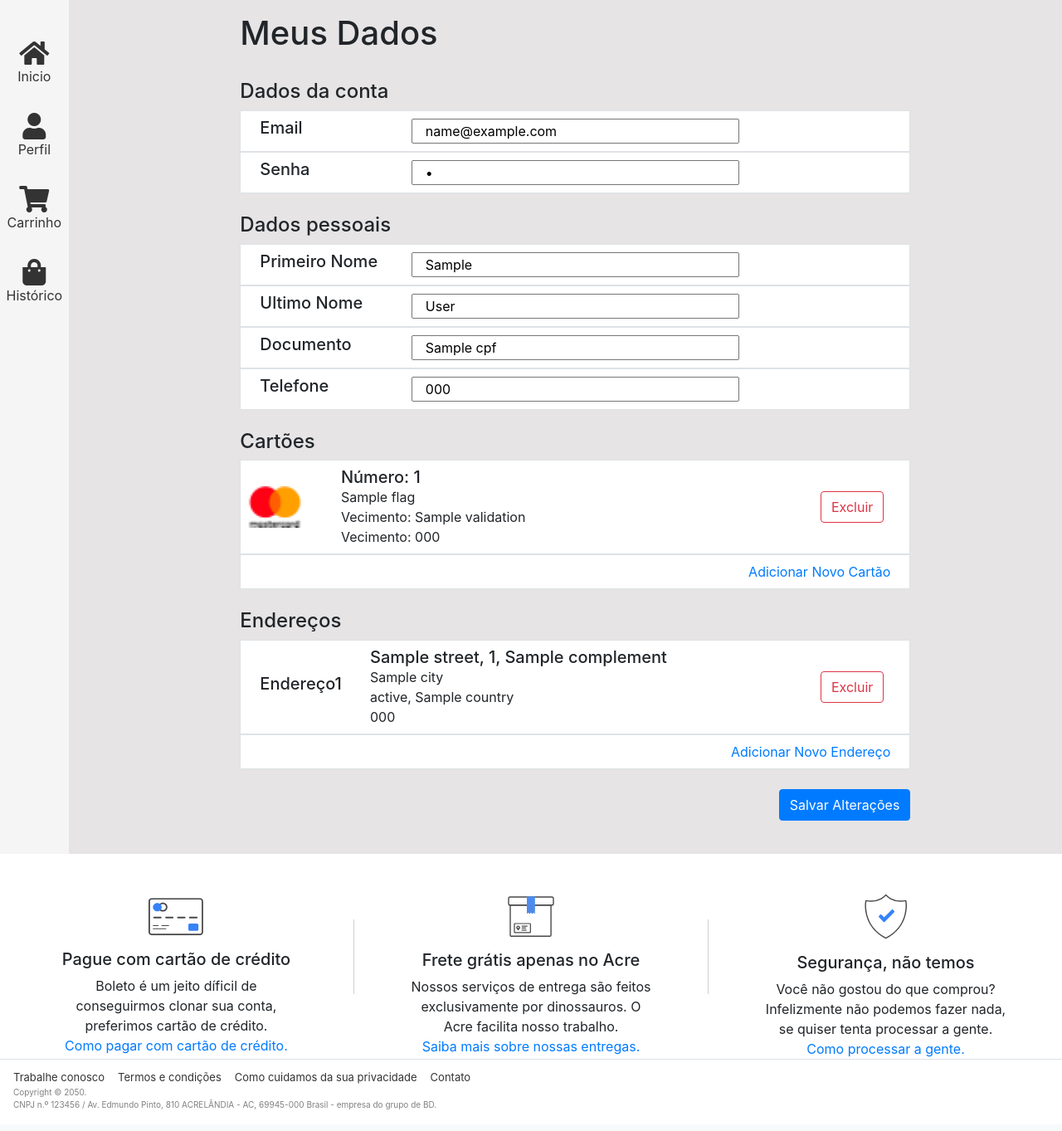
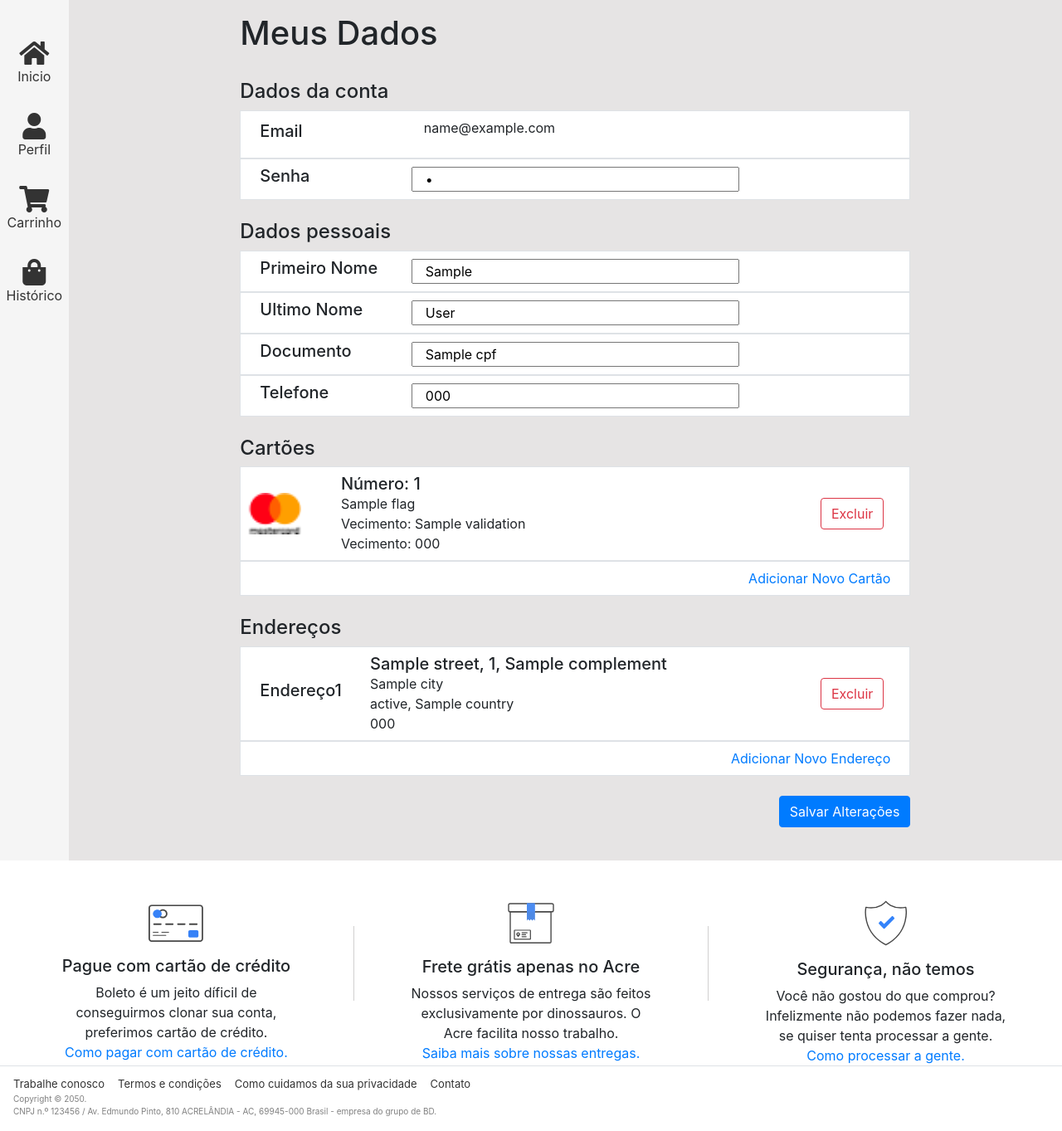
Before and after one commit to juniordc15900/bancodedados, a Django app: template default-django/projeto/main/templates/mains/profile.html in a window 1280 px wide. Shown: the part 127-1490 px from the top of the page at 83% size. Before the commit the page ends 1464 px from the top, so only its background shows below. Run offline with Django 3.2, Linux system fonts and the light colour scheme; the template is opened without the code that fills it: most values are stand-ins (such as "Sample title", 1, 10 or a date in 2020); some libraries are stand-ins or nearby versions.

Commit message:
profile cliente forms terminado

```diff
--- a/default-django/projeto/main/templates/mains/profile.html
+++ b/default-django/projeto/main/templates/mains/profile.html
@@ -36,7 +36,7 @@
                     </div>
                     <div class="row profile-bg w-75 m-0 border d-flex align-items-center px-2 py-2">
                         <h3 class="col-3 h5">Email</h3>
-                        <input class="col-6" type="email" value="{{client.email}}" name="email"  placeholder="" required>
+                        <p class="col-6">{{client.email}}</p>
                     </div>
                     <div class="row profile-bg w-75 m-0 border d-flex align-items-center px-2 py-2">
                         <h3 class="col-3 h5">Senha</h3>
@@ -47,15 +47,15 @@
                     </div>
                     <div class="row profile-bg w-75 m-0 border d-flex align-items-center px-2 py-2">
                         <h3 class="col-3 h5">Primeiro Nome</h3>
-                        <input class="col-6" type="text" value="{{client.first_name}}" name="nome"  placeholder="" required>
+                        <input class="col-6" type="text" value="{{client.first_name}}" name="first_name"  placeholder="" required>
                     </div>
                     <div class="row profile-bg w-75 m-0 border d-flex align-items-center px-2 py-2">
                         <h3 class="col-3 h5">Ultimo Nome</h3>
-                        <input class="col-6" type="text" value="{{client.last_name}}" name="sobrenome"  placeholder="" required>
+                        <input class="col-6" type="text" value="{{client.last_name}}" name="last_name"  placeholder="" required>
                     </div>
                     <div class="row profile-bg w-75 m-0 border d-flex align-items-center px-2 py-2">
                         <h3 class="col-3 h5">Documento</h3>
-                        <input class="col-6" type="text" value="{{client.cpf}}" name="document"  placeholder="" required>
+                        <input class="col-6" type="text" value="{{client.cpf}}" name="cpf"  placeholder="" required>
                     </div>
                     <div class="row profile-bg w-75 m-0 border d-flex align-items-center px-2 py-2">
                         <h3 class="col-3 h5">Telefone</h3>
```
Also changed, not shown: default-django/projeto/main/views.py (+20 -10 lines), default-django/projeto/db.sqlite3.
